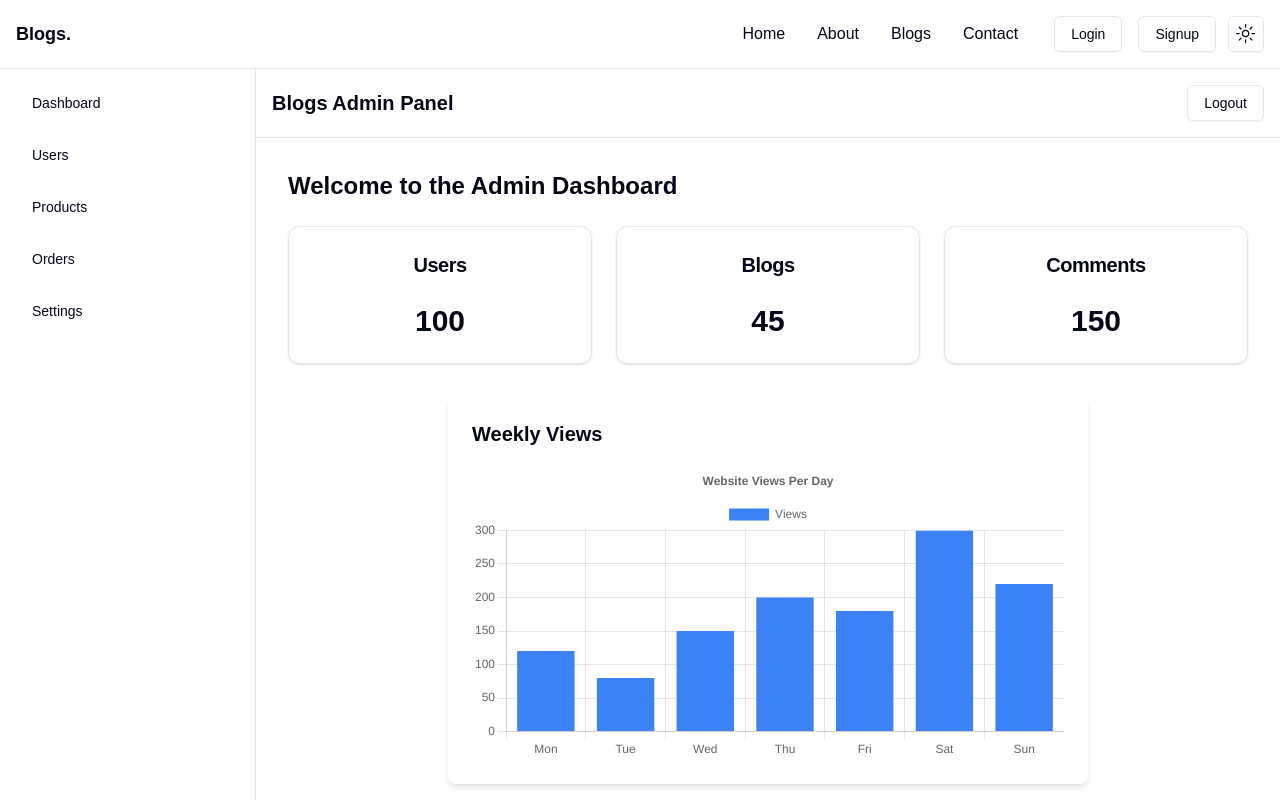
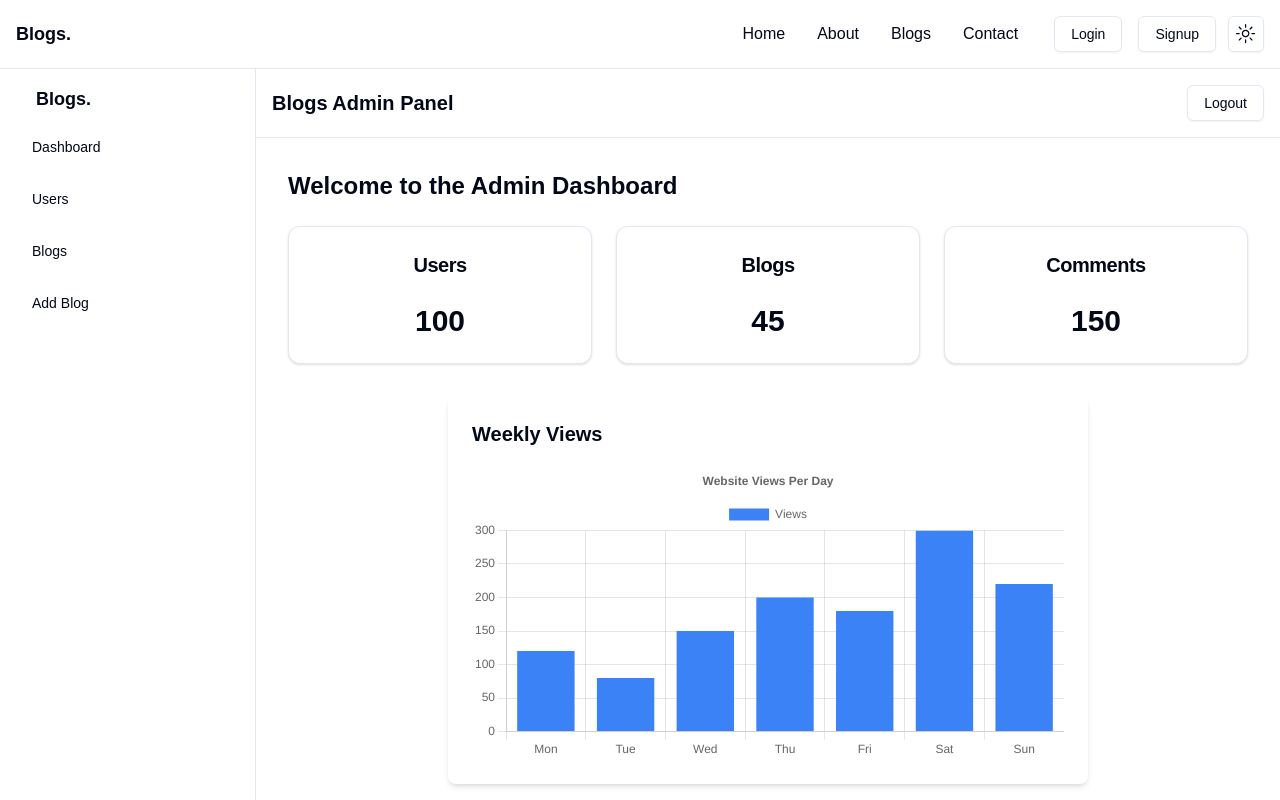
Before and after one commit to rameessiyad/Nextjs-Blog-app-frontend, a Next.js app: page /admin in a window 1280 px wide. Shown: the top 800 px of the page. Built offline with nearby package versions, Linux system fonts and the light colour scheme.

Commit message:
admin sidebar updated

```diff
--- a/app/admin/page.js
+++ b/app/admin/page.js
@@ -2,7 +2,7 @@
 
 import AdminLayout from '@/components/admin/AdminLayout';
 import { Card, CardHeader, CardTitle, CardContent } from '@/components/ui/card';
-import { Bar } from 'react-chartjs-2'; // Using Chart.js wrapper
+import { Bar } from 'react-chartjs-2';
 import { useState } from 'react';
 
 // Import necessary Chart.js components
@@ -23,7 +23,7 @@ const page = () => {
         users: 100,
         blogs: 45,
         comments: 150,
-        views: [120, 80, 150, 200, 180, 300, 220], // Example weekly view count data
+        views: [120, 80, 150, 200, 180, 300, 220],
     });
 
     // Chart.js data
@@ -33,7 +33,7 @@ const page = () => {
             {
                 label: 'Views',
                 data: stats.views,
-                backgroundColor: '#3b82f6', // You can customize the color here
+                backgroundColor: '#3b82f6',
             },
         ],
     };
@@ -56,7 +56,7 @@ const page = () => {
             <div className="p-4">
                 <h2 className="text-2xl font-semibold mb-6">Welcome to the Admin Dashboard</h2>
 
-                {/* Cards for Users, Blogs, Comments Count */}
+
                 <div className="grid grid-cols-1 md:grid-cols-3 gap-6 mb-8">
                     <Card className="text-center">
                         <CardHeader>
@@ -86,7 +86,7 @@ const page = () => {
                     </Card>
                 </div>
 
-                {/* Simple Graph for Views */}
+
                 <div className="w-full lg:w-2/3 mx-auto p-6 rounded-lg shadow-md">
                     <h3 className="text-xl font-semibold mb-4">Weekly Views</h3>
                     <Bar data={data} options={options} />
--- a/components/admin/Sidebar.js
+++ b/components/admin/Sidebar.js
@@ -1,5 +1,6 @@
 import React, { useState } from 'react';
 import { Button } from '@/components/ui/button';
+import Link from 'next/link';
 
 const Sidebar = () => {
     const [isOpen, setIsOpen] = useState(false);
@@ -15,31 +16,39 @@ const Sidebar = () => {
 
             {/* Sidebar */}
             <div className={`w-64 p-4 border-r ${isOpen ? 'block' : 'hidden'} md:block`}>
-                <ul className="space-y-4">
+                <div className="ml-5">
+                    <Link href={"/admin"} className="text-lg font-bold text-center">
+                        Blogs.
+                    </Link>
+                </div>
+                <ul className="space-y-4 mt-4">
                     <li>
+                        <Link href={"/admin"}>
                             <Button variant="ghost" className="w-full justify-start">
                                 Dashboard
                             </Button>
+                        </Link>
                     </li>
                     <li>
+                        <Link href={"/admin/users"}>
                             <Button variant="ghost" className="w-full justify-start">
                                 Users
                             </Button>
+                        </Link>
                     </li>
                     <li>
+                        <Link href={"/admin/blogs"}>
                             <Button variant="ghost" className="w-full justify-start">
-                            Products
+                                Blogs
                             </Button>
+                        </Link>
                     </li>
                     <li>
+                        <Link href={"/admin/addblog"}>
                             <Button variant="ghost" className="w-full justify-start">
-                            Orders
+                                Add Blog
                             </Button>
-                    </li>
-                    <li>
-                        <Button variant="ghost" className="w-full justify-start">
-                            Settings
-                        </Button>
+                        </Link>
                     </li>
                 </ul>
             </div>
```
Lines whose indentation alone changed are shown as unchanged.
